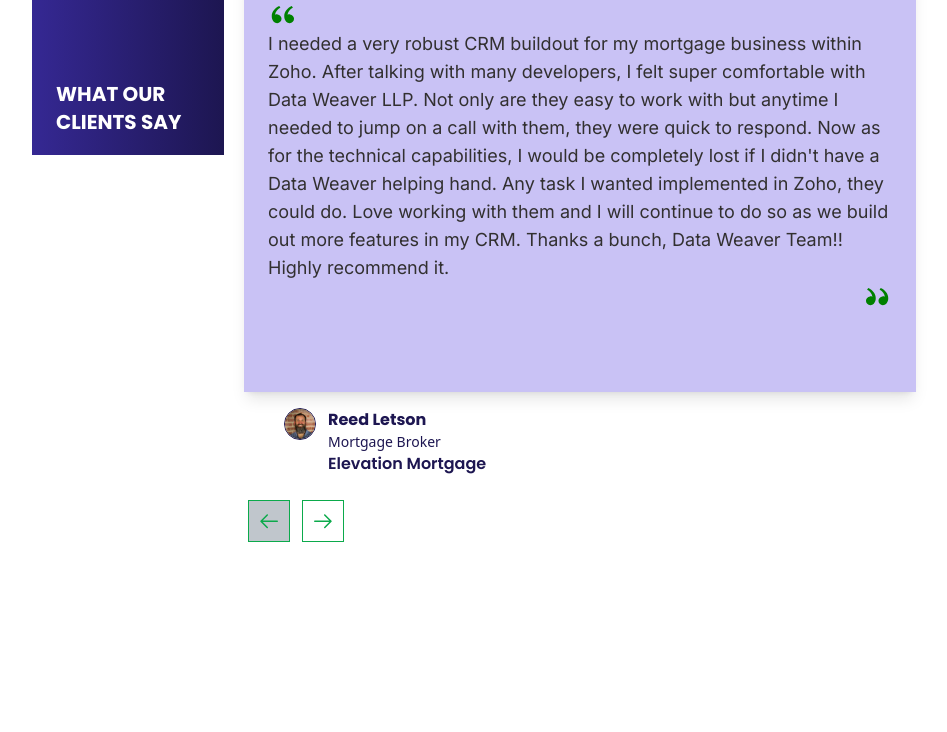
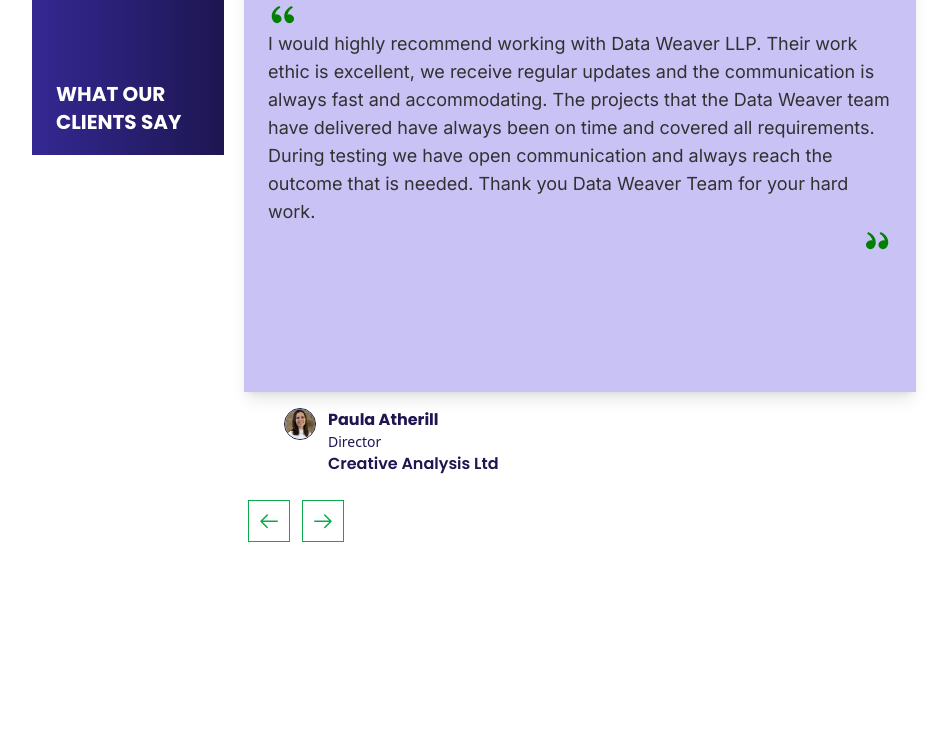
Before and after one commit to divyamotghare04/website, a React (Vite) app: page / in a window 1280 px wide. Shown: the part 2302-3034 px from the top of the page, without its empty margins (32-979 px from the left). Built offline with nearby package versions, Linux system fonts and the light colour scheme; a web font is replaced by a local one.

Commit message:
footer changes

```diff
--- a/src/UI/FooterTop.jsx
+++ b/src/UI/FooterTop.jsx
@@ -5,7 +5,7 @@
 function FooterTop({ content }) {
   return (
     <div className=" relative">
-      <img src={footerImage} className=" object-fill w-[96rem] h-full" />
+      <img src={footerImage} className=" object-fill w-full h-full" />
       <div className=" absolute inset-0 flex flex-col items-center justify-center text-white text-center">
         <h2 className="xl:text-5xl lg:text-3xl font-semibold font-poppins mb-4 shadow-text">
           Let's Get Started?
--- a/src/UI/TestimonialSlider.jsx
+++ b/src/UI/TestimonialSlider.jsx
@@ -106,7 +106,6 @@
     window.innerWidth >= 976 && window.innerWidth < 1440
   );
 
-  // Update the screen size state on resize
   useEffect(() => {
     const handleResize = () => {
       setIsLg(window.innerWidth >= 976 && window.innerWidth < 1440);
@@ -115,19 +114,28 @@
     return () => window.removeEventListener("resize", handleResize);
   }, []);
 
+  // Auto-slide effect
+  useEffect(() => {
+    const interval = setInterval(() => {
+      setCurrentIndex((prevIndex) =>
+        prevIndex === testimonials.length - 1 ? 0 : prevIndex + 1
+      );
+    }, 3000);
+
+    return () => clearInterval(interval);
+  }, [currentIndex]);
+
   const handlePrevClick = () => {
-    if (currentIndex > 0) {
-      setCurrentIndex(currentIndex - 1);
-    }
+    setCurrentIndex((prevIndex) =>
+      prevIndex > 0 ? prevIndex - 1 : testimonials.length - 1
+    );
   };
 
   const handleNextClick = () => {
-    if (currentIndex < testimonials.length - 1) {
-      setCurrentIndex(currentIndex + 1);
-    }
+    setCurrentIndex((prevIndex) =>
+      prevIndex < testimonials.length - 1 ? prevIndex + 1 : 0
+    );
   };
-
-  const isLastItem = currentIndex >= testimonials.length - 1;
 
   return (
     <div className="flex flex-col">
@@ -217,7 +225,7 @@
         </button>
         <button
           onClick={handleNextClick}
-          disabled={isLastItem}
+          disabled={currentIndex === testimonials.length - 1}
           className="p-2 bg-white border border-green text-green hover:bg-green hover:text-white disabled:bg-gray_line disabled:text-green disabled:border-green disabled:hover:bg-gray_line transition"
         >
           <GoArrowRight size={24} />
--- a/src/pages/Contact.jsx
+++ b/src/pages/Contact.jsx
@@ -93,7 +93,7 @@
             <div className="ml-7">
               <img src={contactImage2} />
             </div>
-            <p>Mumbai, IN</p>
+            <p>Wrocław, Poland</p>
           </div>
         </div>
       </div>
```
